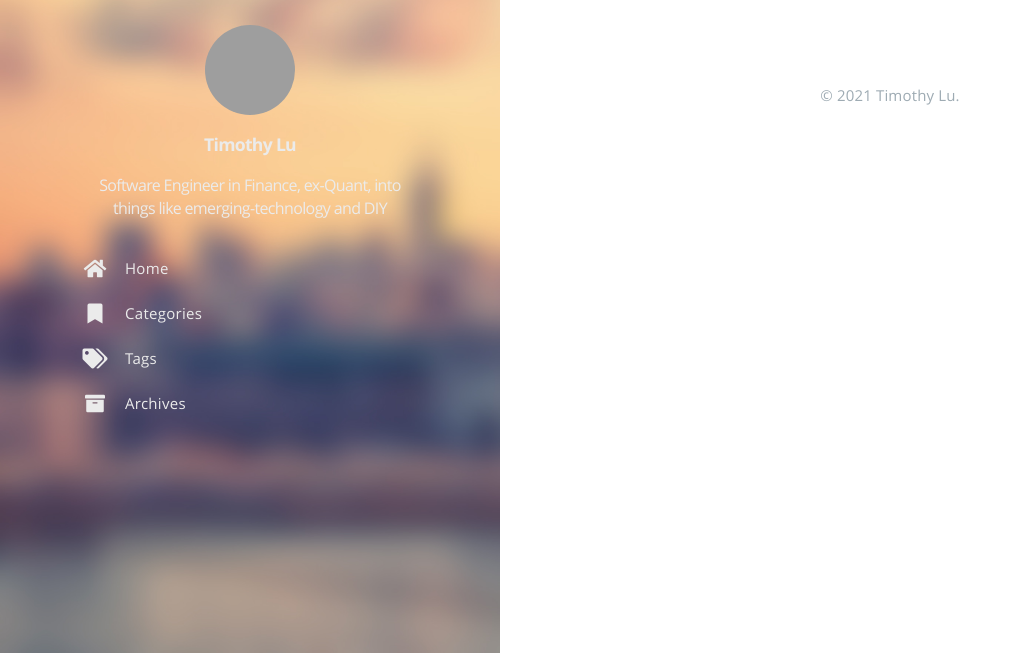
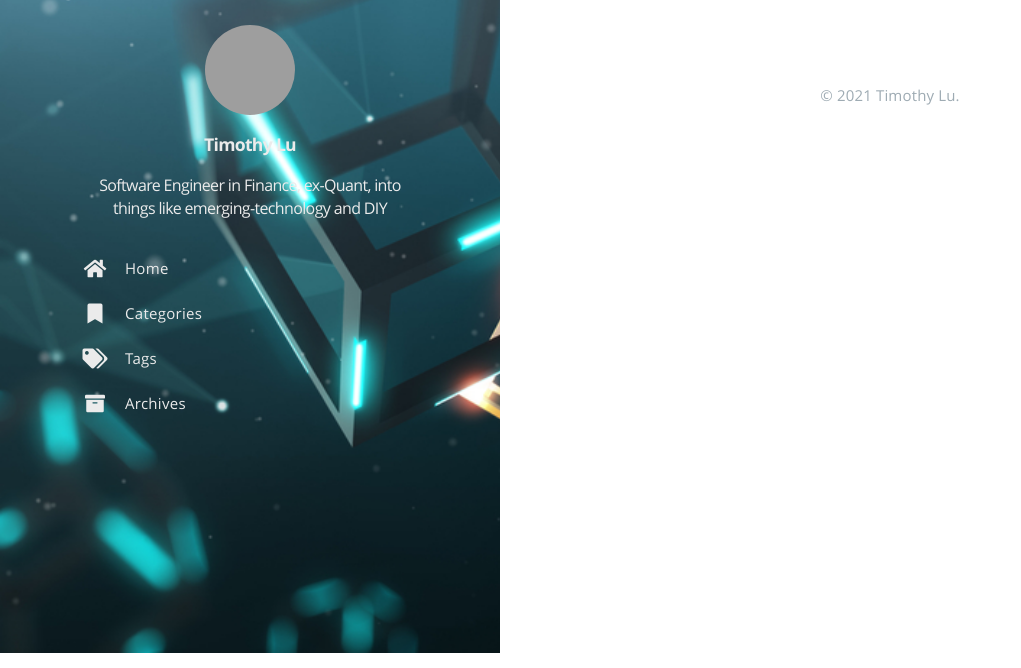
Before and after one commit to timothyxlu/timothyxlu.github.io, a plain HTML site: page index.html in a window 1280 px wide. Shown: the part 147-815 px from the top of the page, without its empty margins (0-1021 px from the left). Drawn offline with nearby package versions, Linux system fonts and the light colour scheme; grey boxes are pictures that could not be loaded.

Commit message:
commit change

```diff
--- a/index.html
+++ b/index.html
@@ -284,7 +284,7 @@
 
 
 
-      <div id="cover" style="background-image:url('https://timothyxlu.github.io/images/cover.jpg');"></div>
+      <div id="cover" style="background-image:url('https://timothyxlu.github.io/images/blockchain_cover.png');"></div>
 
 
 
```
Also changed, not shown: 404.html (+1 -1 lines), archives/index.html (+1 -1 lines), categories/category/index.html (+1 -1 lines), categories/index.html (+1 -1 lines), categories/subcategory/index.html (+1 -1 lines), post/index.html (+1 -1 lines), post/testpage/index.html (+1 -1 lines), tags/index.html (+1 -1 lines), tags/tag1/index.html (+1 -1 lines), tags/tag2/index.html (+1 -1 lines), images/blockchain_cover.png (added).
